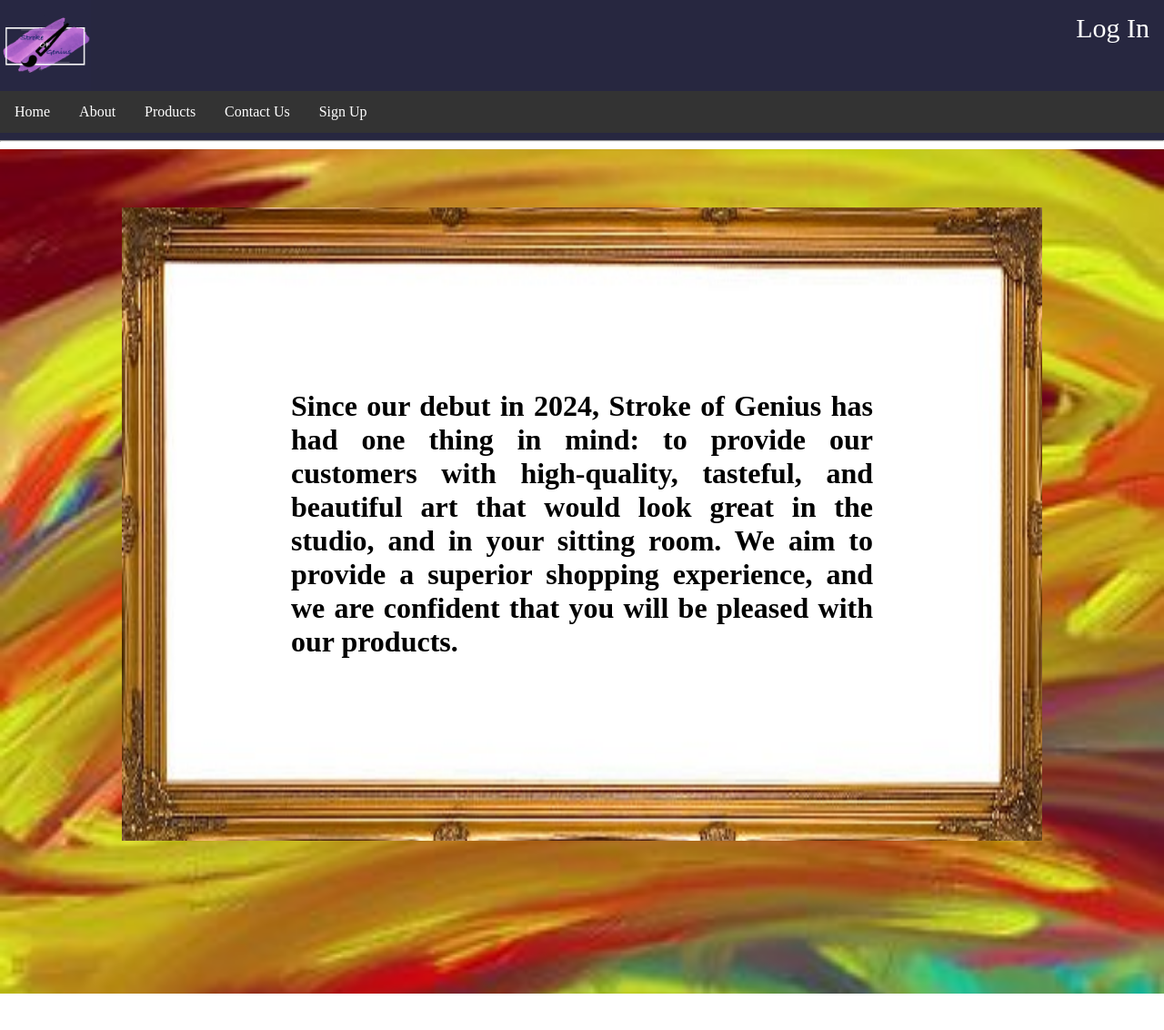
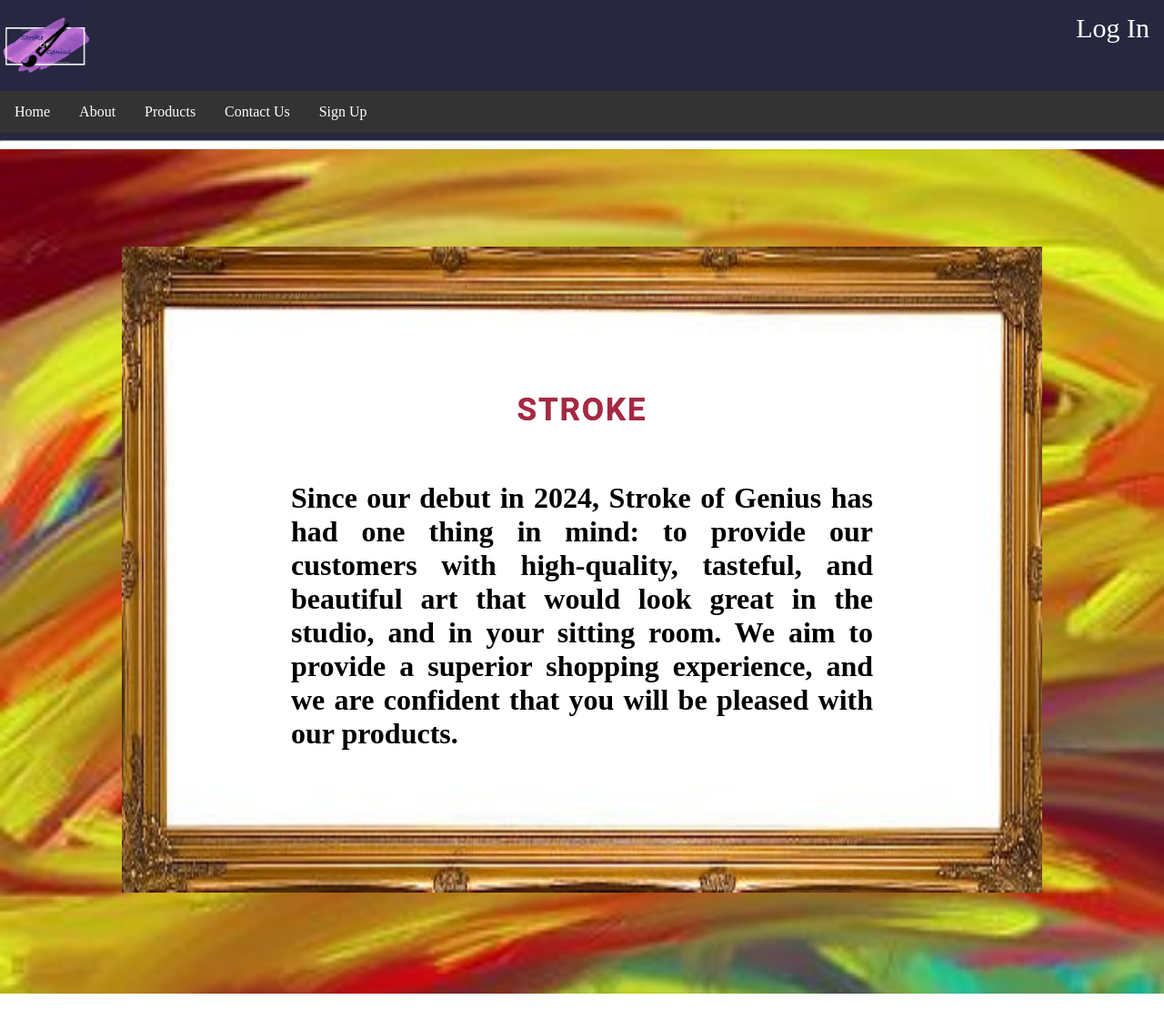
Before and after one commit to bmorgulis/Website-StrokeOfGenius, a PHP site: page / in a window 1280 px wide. Shown: the top 1132 px of the page at 91% size. Run offline with PHP 8.4, Linux system fonts and the light colour scheme; some libraries are stand-ins or nearby versions.

Commit message:
Refactor title text animation on homepage

```diff
--- a/Website/index.php
+++ b/Website/index.php
@@ -1,7 +1,14 @@
 <?php include "header.php"; ?>
 <div id="full-main">
+
 <h1 id="main-page">
-
+<div id="titlespeed">
+  <h1 id="titletext">Starting...</h1>
+  <div>
+    <label for="speed"></label>
+  </div>
+  <script src="titletext.js"></script>
+  </div>
 Since our debut in 2024, Stroke of Genius has had one thing in mind: to provide
 our customers with high-quality, tasteful, and beautiful art that would look
 great in the studio, and in your sitting room. We aim to provide a superior
--- a/Website/styles.css
+++ b/Website/styles.css
@@ -242,3 +242,50 @@ font-size: 30px;}
   width: 25%;
   padding: 10px;
 }
+
+
+
+#titlespeed{
+  box-sizing: border-box;
+  font-family: 'Roboto', sans-serif;
+  display: flex;
+  flex-direction: column;
+  align-items: center;
+  justify-content: center;
+  overflow: hidden;
+  margin: 0;
+  padding: 0;
+  font-size: 55%;
+  color: #A52943;
+  text-align: center;
+  font-weight: 700;
+  text-transform: uppercase;
+  letter-spacing: 0.1em;
+  line-height: 1.3;
+  margin-top: 0;
+  margin-bottom: 0;
+  padding-top: 0;
+  padding-bottom: 0;
+  margin-left: 0;
+  margin-right: 0;
+  padding-left: 0;
+  padding-right: 0;
+  border-top: 0;
+  border-bottom: 0;
+  border-left: 0;
+  border-right: 0;
+  border: 0;
+  border-radius: 0;
+  background-color: transparent;
+  background-image: none;
+  background: none;
+  box-shadow: none;
+  text-shadow: 0 0 0;
+  transition: all 0.3s;
+  transform: translateZ(0);
+  transform: translate3d(0, 0, 0);
+}
+#titletext{
+  padding: 0 0 0 0;
+  margin: 0 0 55px 0;
+}
--- /dev/null
+++ b/Website/titletext.js
@@ -0,0 +1,18 @@
+const textEl = document.getElementById('titletext')
+const text = 'Stroke of Genius!'
+let idx = 1
+let speed = 300
+
+writeText()
+
+function writeText() {
+    textEl.innerText = text.slice(0, idx)
+
+    idx++
+
+    if(idx > text.length) {
+        idx = 1
+    }
+
+    setTimeout(writeText, speed)
+}
```
